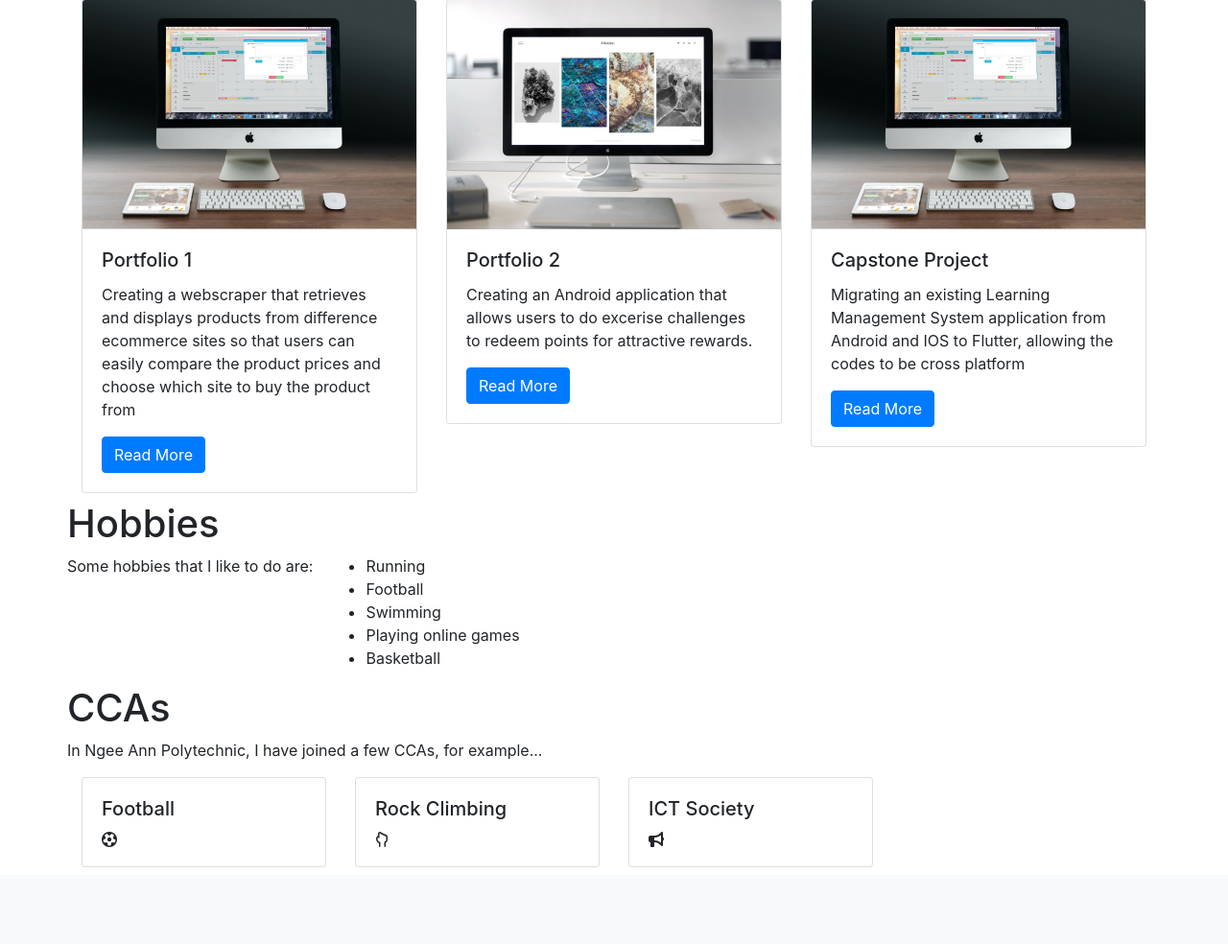
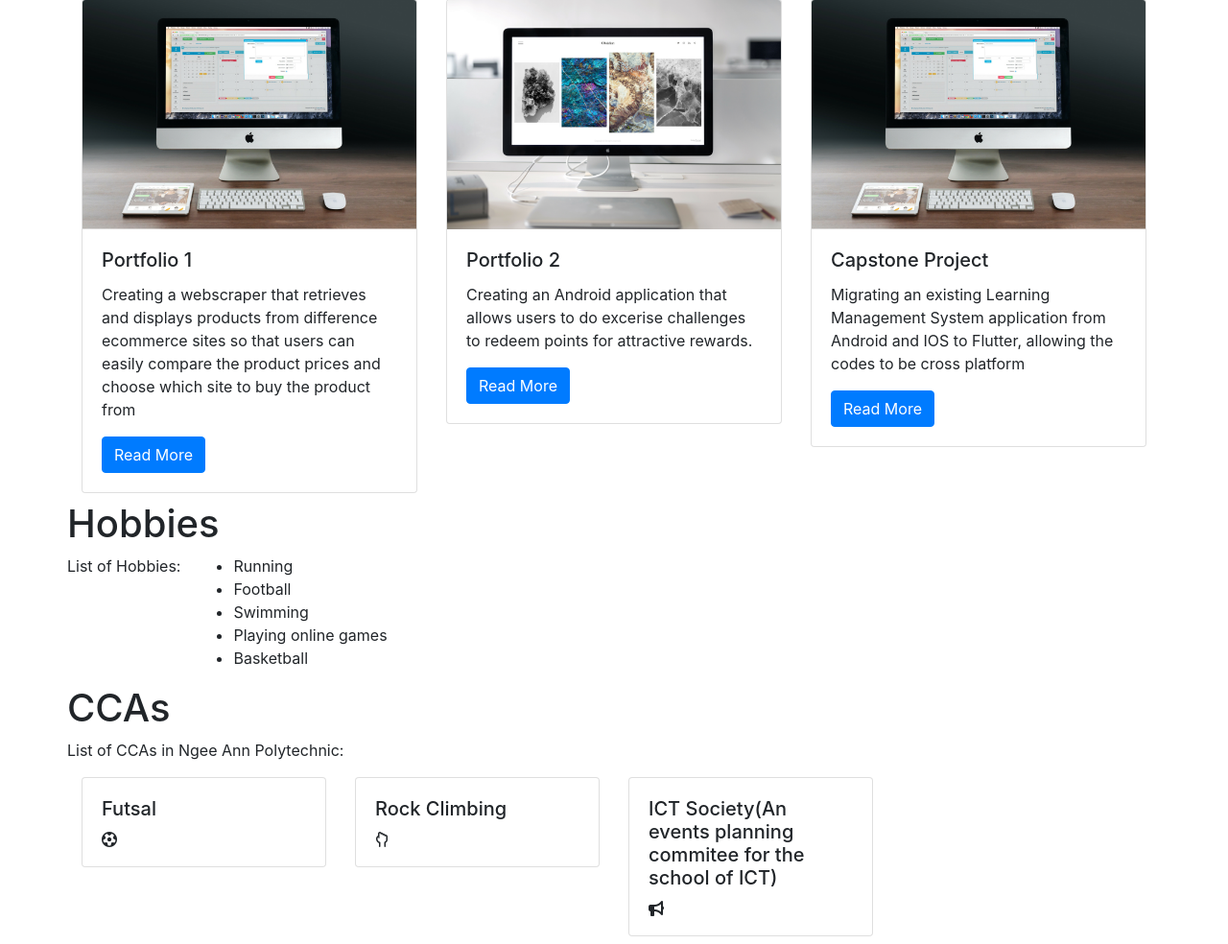
Before and after one commit to hsiaojietng/ETI-CA1, a Django app: page /projects/ in a window 1280 px wide. Shown: the part 113-1097 px from the top of the page at 96% size. Before the commit the page ends 1017 px from the top, so only its background shows below. Run offline with Django 3.2, Linux system fonts and the light colour scheme; data comes from the database, SQL or seed files in the repository; some libraries are stand-ins or nearby versions.

Commit message:
Made changes to source code to include Hobbies and CCAs

```diff
--- a/projects/templates/project_index.html
+++ b/projects/templates/project_index.html
@@ -24,7 +24,7 @@
 </div>
 <div class="row">
 	<div>
-		<p>Some hobbies that I like to do are:</p>
+		<p>List of Hobbies:</p>
 	</div>
 	<div class="col-md-4">
 		<ul>
@@ -40,13 +40,13 @@
 	<h1>CCAs</h1>
 </div>
 <div class="row">
-	<p>In Ngee Ann Polytechnic, I have joined a few CCAs, for example...</p>
+	<p>List of CCAs in Ngee Ann Polytechnic: </p>
 </div>
 <div class="row">
 	<div class="col-md-3">
         <div class="card mb-2">
             <div class="card-body">
-                <h5 class="card-title">Football</h5>
+                <h5 class="card-title">Futsal</h5>
 				<i class="fa fa-soccer-ball-o"></i>
             </div>
         </div>
@@ -62,7 +62,7 @@
 	<div class="col-md-3">
         <div class="card mb-2">
             <div class="card-body">
-                <h5 class="card-title">ICT Society</h5>
+                <h5 class="card-title">ICT Society(An events planning commitee for the school of ICT)</h5>
 				<i class="fas fa-bullhorn"></i>
             </div>
         </div>
```
Also changed, not shown: 1 other file.
